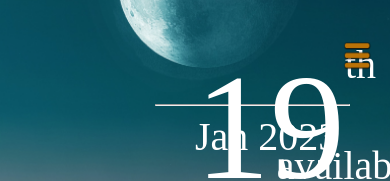
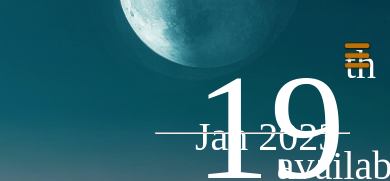
Before and after one commit to paulthechampion/champs-portfolio, a React (Create React App) app: page / in a window 390 px wide. Shown: the top 181 px of the page. Built offline with nearby package versions, Linux system fonts and the light colour scheme; a web font is replaced by a local one.

Commit message:
Line phone

```diff
--- a/public/style.css
+++ b/public/style.css
@@ -1126,7 +1126,7 @@ footer{height:10em; position: relative;bottom: 0%;left:0%;z-index: -1;
     }
 
     .rest-of-day > hr {
-        bottom: 1.9em;
+        bottom: 1.2em;
     }
     .available {
         margin-left:25px;
```
